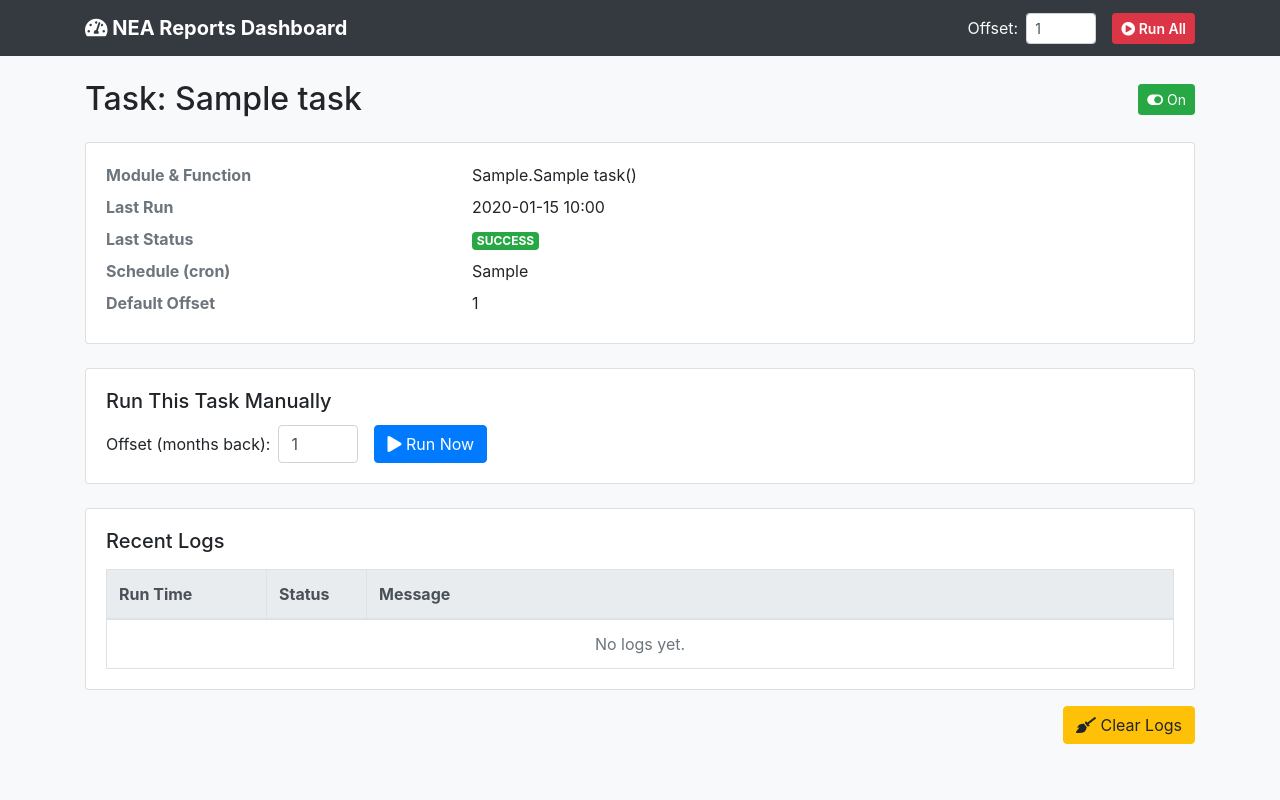
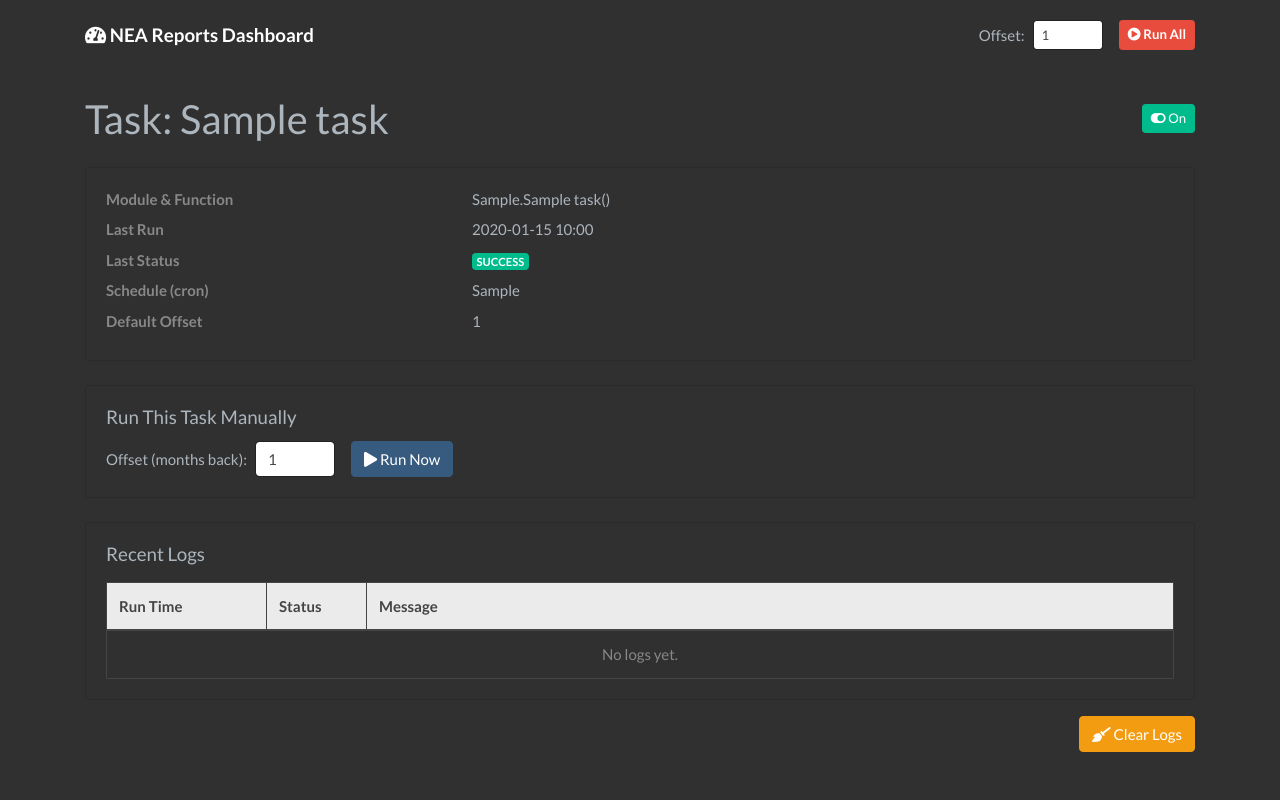
Before and after one commit to carndox/neabit-dashboard, a Flask app: page /task/1 in a window 1280 px wide. Run offline with Flask 3, Linux system fonts and the light colour scheme; tables that the repository leaves empty hold one stand-in row (values such as "Sample post"); some libraries are stand-ins or nearby versions.

Commit message:
Add dark theme UI and reply polling

```diff
--- a/dashboard/scheduler.py
+++ b/dashboard/scheduler.py
@@ -4,6 +4,7 @@
 import os
 import traceback
 from datetime import datetime
+from pytz import timezone
 from apscheduler.schedulers.background import BackgroundScheduler
 from apscheduler.triggers.cron import CronTrigger
 from pywintypes import com_error
@@ -28,7 +29,7 @@
     if not task or not task.enabled:
         return None, "Task is disabled or does not exist."
 
-    start = datetime.utcnow()
+    start = datetime.now(timezone(SCHEDULER_TIMEZONE)).replace(tzinfo=None)
     try:
         module = importlib.import_module(task.module_path)
         fn     = getattr(module, task.function_name)
--- a/dashboard/static/css/custom.css
+++ b/dashboard/static/css/custom.css
@@ -1,8 +1,9 @@
 /* custom.css */
 
-/* Make the page background a light gray */
+/* Dark theme background */
 body {
-  background-color: #f7f7f7;
+  background-color: #212529;
+  color: #f8f9fa;
 }
 
 /* Start each card invisible and shifted down,
@@ -11,9 +12,9 @@
   opacity: 0;
   transform: translateY(20px);
   transition: opacity 0.5s ease, transform 0.5s ease;
-  border-radius: 0.5rem;       /* slightly rounded corners */
-  box-shadow: 0 1px 3px rgba(0,0,0,0.1); /* subtle shadow */
-  background-color: #ffffff;   /* ensure cards stay white on gray bg */
+  border-radius: 0.5rem;
+  box-shadow: 0 1px 3px rgba(0,0,0,0.6);
+  background-color: #343a40;
 }
 .task-card.visible {
   opacity: 1;
@@ -53,7 +54,7 @@
 
 /* Table row hover */
 .table-hover tbody tr:hover {
-  background-color: #f1f1f1;
+  background-color: rgba(255,255,255,0.05);
 }
 
 /* Remove default focus outline on buttons */
@@ -77,3 +78,8 @@
 .navbar .btn-danger {
   font-weight: 600;
 }
+
+#loadingOverlay p {
+  color: #fff;
+  font-size: 1.2rem;
+}
--- a/dashboard/static/js/custom.js
+++ b/dashboard/static/js/custom.js
@@ -7,4 +7,14 @@
       card.classList.add("visible");
     }, idx * 100); // 100ms stagger between cards
   });
+
+  // Show overlay while waiting for long-running tasks
+  const overlay = document.getElementById("loadingOverlay");
+  document.querySelectorAll("form.needs-wait").forEach(f => {
+    f.addEventListener("submit", () => {
+      if (overlay) {
+        overlay.classList.remove("d-none");
+      }
+    });
+  });
 });
--- a/dashboard/templates/base.html
+++ b/dashboard/templates/base.html
@@ -5,10 +5,10 @@
   <meta name="viewport" content="width=device-width, initial-scale=1" />
   <title>{% block title %}Dashboard{% endblock %}</title>
 
-  <!-- Bootstrap 4 (Dark Navbar + Cards) -->
+  <!-- Bootswatch Darkly theme for a modern dark appearance -->
   <link
     rel="stylesheet"
-    href="https://stackpath.bootstrapcdn.com/bootstrap/4.5.2/css/bootstrap.min.css"
+    href="https://cdn.jsdelivr.net/npm/bootswatch@4.5.2/dist/darkly/bootstrap.min.css"
     crossorigin="anonymous"
   />
 
@@ -30,7 +30,7 @@
   <!-- Your custom overrides -->
   <link rel="stylesheet" href="{{ url_for('static', filename='css/custom.css') }}" />
 </head>
-<body class="bg-light">
+<body class="bg-dark text-light">
 
   <!-- Dark Navbar -->
   <nav class="navbar navbar-expand-lg navbar-dark bg-dark">
@@ -57,7 +57,7 @@
             <form
               method="post"
               action="{{ url_for('main.run_all_tasks') }}"
-              class="form-inline mr-2"
+              class="form-inline mr-2 needs-wait"
             >
               <label for="runAllOffset" class="text-light mb-0 mr-2">Offset:</label>
               <input
@@ -76,7 +76,7 @@
             <form
               method="post"
               action="{{ url_for('main.run_all_tasks') }}"
-              class="form-inline"
+              class="form-inline needs-wait"
             >
               <input
                 type="hidden"
@@ -93,6 +93,14 @@
       </div>
     </div>
   </nav>
+
+  <!-- Processing overlay -->
+  <div id="loadingOverlay" class="d-none position-fixed w-100 h-100" style="top:0;left:0;background:rgba(0,0,0,0.6);z-index:1050;">
+    <div class="d-flex flex-column justify-content-center align-items-center h-100">
+      <div class="spinner-border text-light" role="status" style="width:3rem;height:3rem;"></div>
+      <p class="mt-3">Processing…</p>
+    </div>
+  </div>
 
   <div class="container my-4">
     {% with messages = get_flashed_messages(with_categories=true) %}
--- a/dashboard/templates/task_detail.html
+++ b/dashboard/templates/task_detail.html
@@ -60,7 +60,7 @@
   <div class="card mb-4">
     <div class="card-body">
       <h5 class="card-title">Run This Task Manually</h5>
-      <form method="post" action="{{ url_for('main.task_run_now', task_id=task.id) }}" class="form-inline">
+      <form method="post" action="{{ url_for('main.task_run_now', task_id=task.id) }}" class="form-inline needs-wait">
         <label for="offsetInput" class="mr-2">Offset (months back):</label>
         <input
           type="number"
--- a/dashboard/views.py
+++ b/dashboard/views.py
@@ -6,7 +6,8 @@
 )
 from dashboard.models import db, Task, TaskLog
 from dashboard.scheduler import run_task_by_id, schedule_all_tasks
-from nea_reports import run_all, send_email
+from nea_reports import run_all, send_email, send_simple, wait_reply
+import os
 
 main_bp = Blueprint("main", __name__)
 
@@ -105,6 +106,17 @@
                 f"Run All complete—email sent with {len(all_generated_files)} attachments.",
                 "success"
             )
+            if os.environ.get("POLL_FOR_REPLY", "True").lower() in ("1","true","yes"):
+                reply = wait_reply(["yes", "no"])
+                if reply:
+                    if "yes" in reply:
+                        send_simple("Submission Approved", "Proceeding with submission.")
+                        flash("Approval received via email.", "info")
+                    elif "no" in reply:
+                        send_simple("Submission Aborted", "Submission aborted per reply.")
+                        flash("Submission aborted per email reply.", "warning")
+                else:
+                    flash("No approval reply received within timeout.", "secondary")
         except Exception as e:
             flash(f"Email sending failed: {e}", "danger")
     else:
--- a/requirements.txt
+++ b/requirements.txt
@@ -8,3 +8,4 @@
 pytesseract
 python-dotenv
 pywin32; sys_platform == 'win32'
+pytz
```
